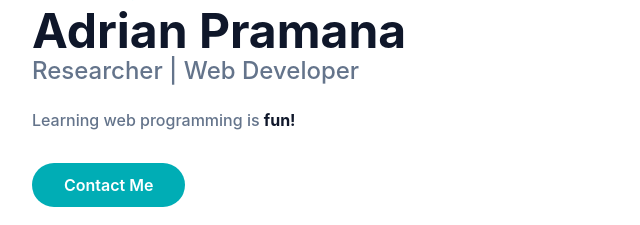
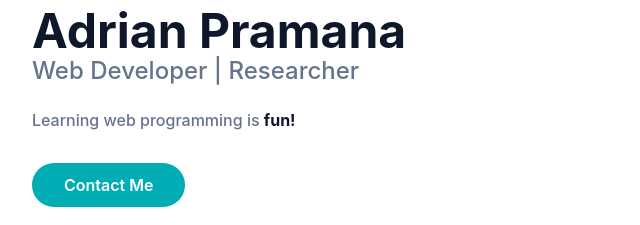
Before and after one commit to adrianpramana/adrian-portfolio, a website: page index.html in a window 1280 px wide. Shown: the part 312-537 px from the top of the page, 0-640 px from the left. Drawn offline with nearby package versions, Linux system fonts and the light colour scheme.

Commit message:
Change contents

```diff
--- a/index.html
+++ b/index.html
@@ -614,7 +614,7 @@
     <script src="https://cdnjs.cloudflare.com/ajax/libs/gsap/3.10.4/TextPlugin.min.js"></script>
     <script>
       gsap.registerPlugin(TextPlugin);
-      gsap.to('.display-info, .addition-info', { duration: 2, delay: 1.5, text: 'Researcher | Web Developer' });
+      gsap.to('.display-info, .addition-info', { duration: 2, delay: 1.5, text: 'Web Developer | Researcher' });
       gsap.from('.display-excerpt', { duration: 1, x: -50, opacity: 0, delay: 0.5 });
       gsap.from('.display-name', { duration: 1, x: -50, opacity: 0, delay: 0.5 });
     </script>
```
